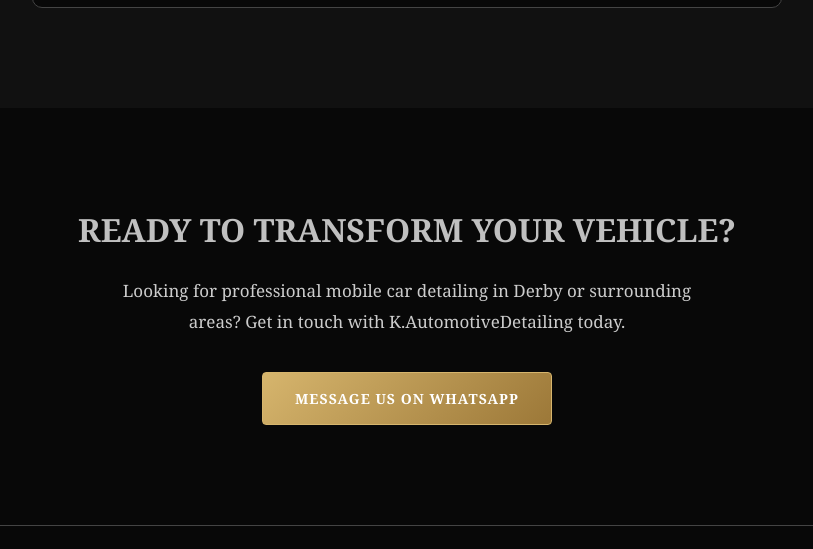
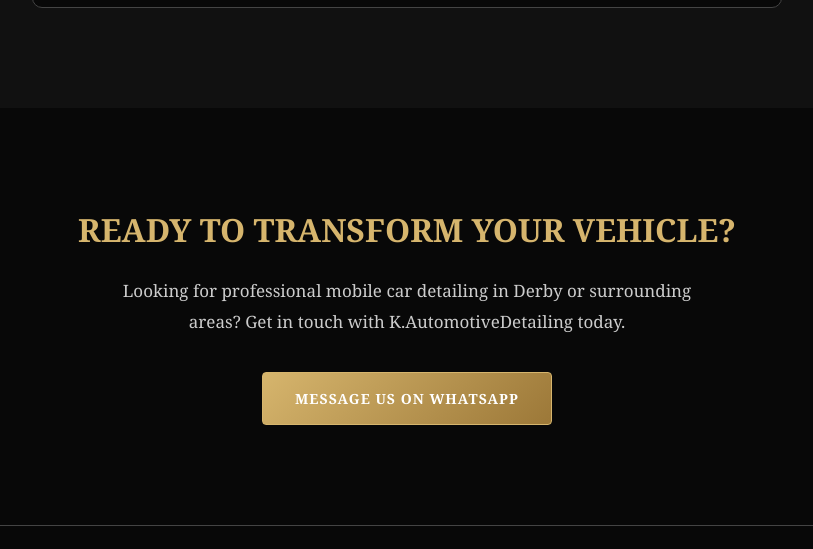
Before and after one commit to kylegingell123/K-AutomitiveDetailing, a plain HTML site: page index.html in a window 1280 px wide. Shown: the part 6467-7016 px from the top of the page, without its empty margins (233-1046 px from the left). Drawn offline with Linux system fonts and the light colour scheme.

Commit message:
Update style.css

```diff
--- a/style.css
+++ b/style.css
@@ -228,7 +228,7 @@ nav ul li a:hover::after {
 }
 
 .contact h2 {
-    color: silver;
+    color: #D6B56D;
     font-size: 32px;
     margin-bottom: 25px;
 }
```
